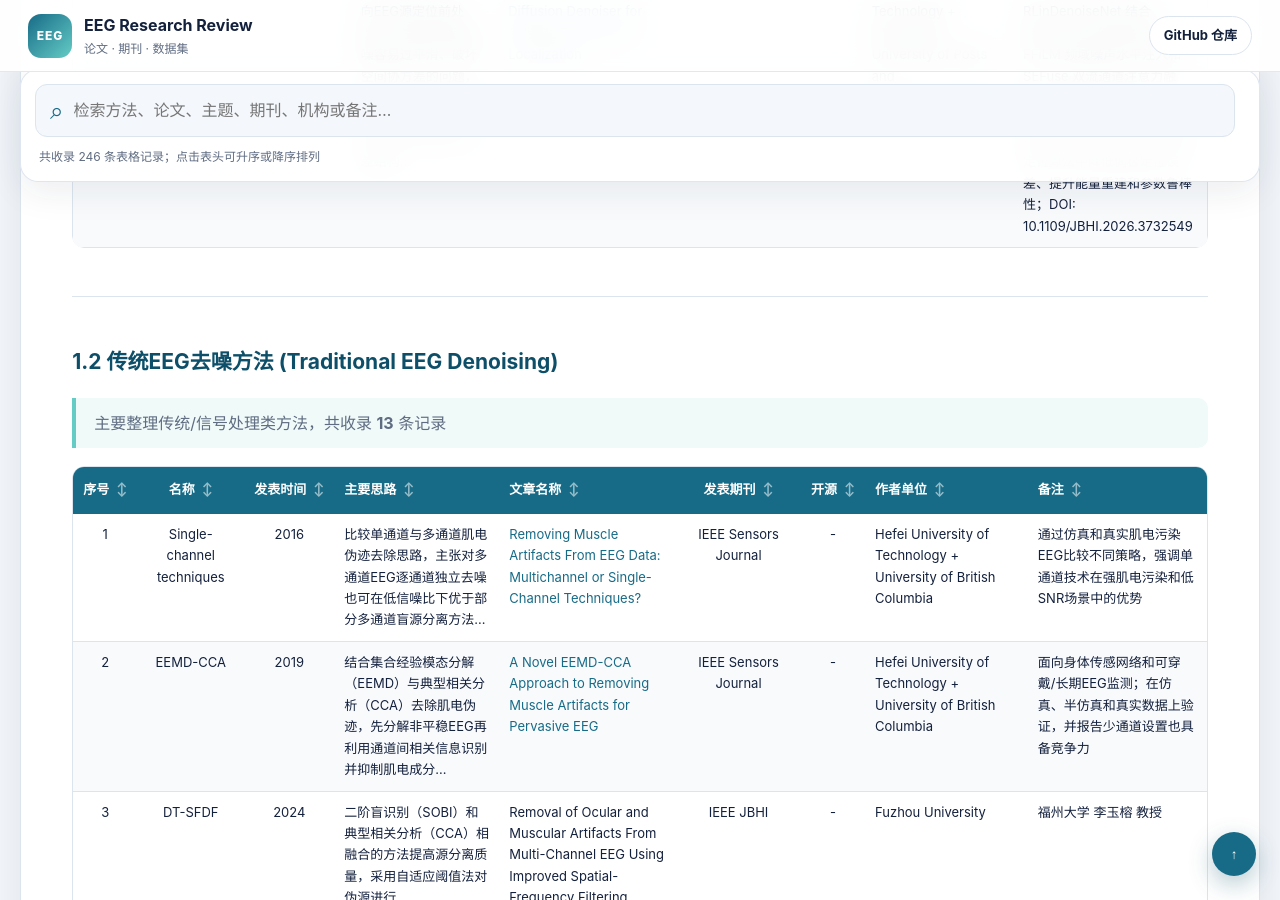
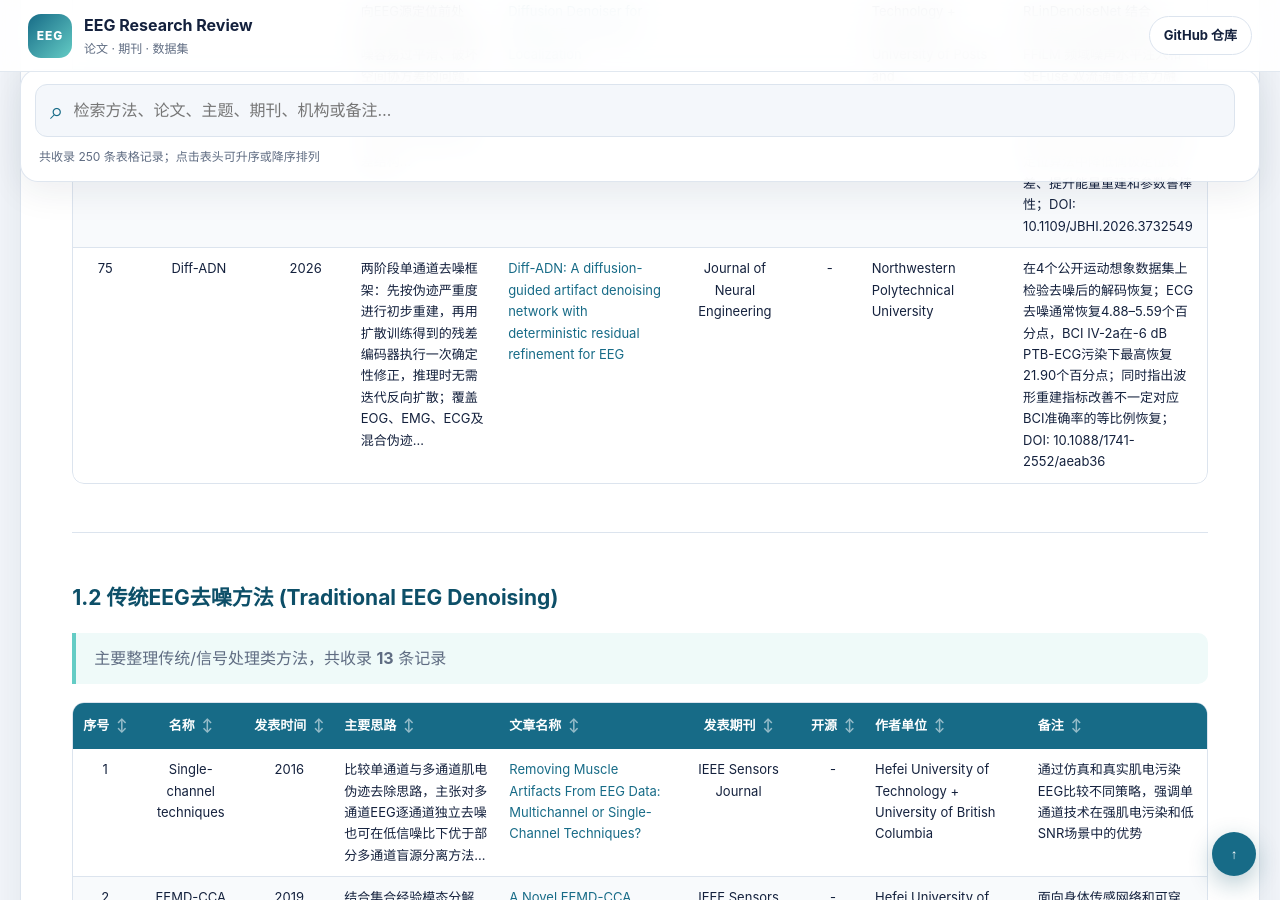
Before and after one commit to hanyilinn/EEG_Denoising_Review, a Jekyll site: the page built from docs/index.md, in a window 1280 px wide and 900 px high, scrolled down 12785 px. Built offline with Jekyll 4.4.1, drawn with Linux system fonts in a browser that asks for light colours; some of the changed text lies outside the part shown.

Commit message:
Add four EEG research papers

```diff
--- a/docs/index.md
+++ b/docs/index.md
@@ -40,7 +40,7 @@
 
 #### 1.1.1 时间线总览
 
-> 共收录 **74** 条记录（截至2026年）
+> 共收录 **75** 条记录（截至2026年）
 
 | 年份 | 方法数量 |
 |:---:|:---:|
@@ -130,6 +130,7 @@
 | 72 | Gated Artifact Management | 2026 | 面向低密度干电极眼镜式EEG的门控伪迹管理管线；先用轻量级gate classifier识别含伪迹窗口，仅在需要时触发后续处理，再结合时域特征检测、卷积循环网络三分类伪迹识别和U-Net去噪自编码器进行校正... | [A Gated Artifact Management Pipeline for Low-Density Eyewear EEG](https://iopscience.iop.org/article/10.1088/1361-6579/ae99ab) | Physiological Measurement | - | Politecnico di Milano + EssilorLuxottica SA + Università di Pavia | 针对可穿戴眼镜式低密度EEG；29名受试者留一被试评估，gate balanced accuracy 0.89，三类伪迹分类balanced accuracy 0.84、median macro-F1 0.83，端到端median normalized RMSE 0.19、spectral cosine similarity 0.89；强调避免对干净神经活动过度处理并兼容资源受限设备 |
 | 73 | MTGNet | 2026 | 任务导向、频谱引导的EEG去噪框架；用并行Mamba-Transformer主干建模时频依赖，Guidance Network估计噪声强度，TACR-LoRA在无干净参考的下游任务上做轻量适配... | [MTGNet: A task-oriented and spectrally guided framework for EEG denoising](https://iopscience.iop.org/article/10.1088/1741-2552/ae9ef1) | Journal of Neural Engineering | - | Tianjin University + Tiangong University | 在EEGDenoiseNet上处理EMG/EOG/混合伪迹，并在MDD半仿真分类和真实疲劳EEG分类中验证下游效用；报告EMG/EOG/混合伪迹S-RRMSE相对最强基线分别降低18.9%、31.5%、14.0%，真实疲劳分类准确率较未处理输入提升6.20-6.69个百分点 |
 | 74 | EEG-CPDD | 2026 | 协方差保持的条件扩散EEG去噪框架，面向EEG源定位前处理；针对MSE驱动去噪容易过平滑、破坏空间协方差的问题，通过概率式信号重建和噪声信息引导来保持源定位所需的协方差结构... | [EEG-CPDD: A Covariance-Preserving Diffusion Denoiser for Reliable EEG Source Localization](https://ieeexplore.ieee.org/document/11683990) | IEEE JBHI | - | Guangdong University of Technology + Chongqing University of Posts and Telecommunications | IEEE Fellow 李远清老师组论文；噪声预测网络 RLinDenoiseNet 结合 RLinFormer 低秩注意力、FFiLM 频域噪声水平注入和 SEFuse 双流通道注意力融合；摘要报告在多个benchmark上提升去噪效果、保持空间协方差，并在多种源定位算法中降低偶极定位误差、提升能量重建和参数鲁棒性；DOI: 10.1109/JBHI.2026.3732549 |
+| 75 | Diff-ADN | 2026 | 两阶段单通道去噪框架：先按伪迹严重度进行初步重建，再用扩散训练得到的残差编码器执行一次确定性修正，推理时无需迭代反向扩散；覆盖EOG、EMG、ECG及混合伪迹... | [Diff-ADN: A diffusion-guided artifact denoising network with deterministic residual refinement for EEG](https://pubmed.ncbi.nlm.nih.gov/42772331/) | Journal of Neural Engineering | - | Northwestern Polytechnical University | 在4个公开运动想象数据集上检验去噪后的解码恢复；ECG去噪通常恢复4.88–5.59个百分点，BCI IV-2a在-6 dB PTB-ECG污染下最高恢复21.90个百分点；同时指出波形重建指标改善不一定对应BCI准确率的等比例恢复；DOI: 10.1088/1741-2552/aeab36 |
 
 ---
 
@@ -190,6 +191,7 @@
 | 10 | EEG-AI | 2026 | 构建human-in-the-loop的EEG预处理智能体系统，由LLM驱动决策agent调用EEG分析工具，结合标准预处理、多个ICA/伪迹分类器概率输出和迭代推理循环，决定ICA成分保留/剔除及是否重跑分析；每轮通过closed-loop policy复评以提高可复现性、可审计性和专家监督效率 | [EEG-AI: An agentic system for AI-assisted semi-automated EEG preprocessing and artifact removal](https://www.sciencedirect.com/science/article/pii/S0165027026000890) | Journal of Neuroscience Methods | - | Unity Health Toronto + University of Toronto + Western University + Toronto Metropolitan University | EEG agent方向的代表性系统论文；在合成EEG和专家标注真实数据上评估artifact detection、ICA分类和重建质量，相对专家标注基线报告Pearson r=0.666±0.188、RMSE=5×10^-6±1×10^-6 |
 | 11 | AutocleanEEG-ICVision | 2026 | 在EEG Autoclean平台中加入基于视觉语言模型的ICA伪迹分类agent，将ICA dashboard的地形图、频谱、时间序列等可视化作为输入，自动输出脑源/眼动/肌肉/心电/通道噪声等类别、置信度和可解释理由，用于半自动artifact rejection和人工复核 | [AutocleanEEG - ICVision: Automated ICA Artifact Classification Using Vision-Language AI](https://ieeexplore.ieee.org/document/11539774) | ICMI 2026 | 是 | Cincinnati Children’s Hospital / University of Cincinnati | 面向AI-assisted EEG preprocessing与XAI；关键词包括AI-agent、Vision-language AI、ICA component、artifact rejection和BCI；适合作为智能体/多模态AI辅助EEG去噪工具方向补充 |
 | 12 | MTGNet | 2026 | 先用EEGDenoiseNet学习通用去噪先验，再通过TACR-LoRA在MDD和疲劳分类任务中只依赖任务标签适配，目标是“去噪后下游分类仍有用”而不是单纯压低重构误差 | [MTGNet: A task-oriented and spectrally guided framework for EEG denoising](https://iopscience.iop.org/article/10.1088/1741-2552/ae9ef1) | JNE | - | Tianjin University + Tiangong University | 使用ShallowNet、TCNet、EEGNet做跨分类器验证，并做Dataset II/III跨数据集迁移；结果表明MTGNet不是只服务某一个分类器，但作者也承认真实任务只验证了MDD和疲劳，泛化到MI、睡眠、情绪、癫痫等还需进一步验证 |
+| 13 | SQI-GEDAI Benchmark | 2026 | 在统一无伪迹处理基线下系统比较9种自动EEG伪迹处理方法，并提出SQI引导的GEDAI，仅修正信号质量较差的通道—时间段，以减少对原始EEG的不必要改动... | [Automated Artifact Removal in EEG Age Prediction: A systematic comparison](https://arxiv.org/abs/2609.31195) | Arxiv | - | Yneuro + collaborating institutions | 在TUEG训练脑龄模型，并零目标域拟合地测试ds005385、LEMON和TDBRAIN；只有GEDAI与SQI-GEDAI在3种深度网络上稳定改善MAE和R²，其余方法平均无益或有害；SQI门控将中位修改比例由74.78%降至42.80%，说明伪迹处理必须用目标下游任务验证 |
 
 ---
 
@@ -213,6 +215,7 @@
 | 10 | CEReBrO | 2025 | Compact Encoder for Representations of Brain Oscillations，使用per-channel patch tokenization和alternating attention同时建模通道内时间动态与跨通道空间关系... | [CEReBrO: Compact Encoder for Representations of Brain Oscillations Using Efficient Alternating Attention](https://arxiv.org/abs/2501.10885) | Arxiv | [是](https://github.com/pulp-bio/BioFoundation) | ETH Zurich + University of Bologna | 小型、可复现、偏高效EEG基础模型；后续S-CEReBrO扩展到连续EEG监测 |
 | 11 | ZUNA / ZUNA1.1 | 2026 | 380M参数扩散自编码EEG/BCI基础模型，面向任意通道布局的EEG重建、缺失通道补全、去噪和超分辨率；ZUNA1.1进一步支持更灵活的变长序列与局部片段重建... | [ZUNA](https://arxiv.org/abs/2602.18478) / [ZUNA1.1](https://arxiv.org/abs/2607.27308) | Arxiv | [是](https://huggingface.co/Zyphra/ZUNA1.1) | Zyphra | 与EEG去噪网页高度相关，已在深度学习去噪表中单独列为ZUNA1.1 |
 | 12 | MSBraM | 2026 | Multi-Scale self-supervised Brain foundation Model，先用多尺度neural tokenizer将原始EEG离散为不同时间分辨率semantic codes，再用curriculum multi-scale masking学习层级动态... | [MSBraM: A Multi-scale Self-supervised Brain Foundation Model for Hierarchical EEG Dynamics Learning](https://arxiv.org/abs/2607.21402) | Arxiv | - | - | 强调EEG内在多尺度时间结构，适合作为后LaBraM时代的多尺度自监督路线 |
+| 13 | EEGDM | 2026 | 基于生成式扩散的EEG自监督表征学习框架；使用结构化状态空间模型进行扩散预训练以捕获长程时间依赖，再通过Latent Fusion Module融合多层扩散表征完成下游分类... | [EEGDM: Label-Efficient EEG Representation Learning with Generative Diffusion Model](https://doi.org/10.1109/JBHI.2026.3737616) | IEEE JBHI | [是](https://github.com/jhpuah/EEGDM) | Xiamen University Malaysia + University Malaya Medical Center + collaborators | 在TUEV事件分类、CHB-MIT癫痫检测和IIIC癫痫分类上验证；强调以更少预训练和适配样本获得有竞争力的结果，并开源训练代码与预训练/微调检查点；由2025年预印本更新为2026年正式期刊论文 |
 
 #### 1.5.2 基础模型评测与适配研究
 
@@ -230,7 +233,7 @@
 
 ### 1.6 EEG Agent相关研究 (EEG Agent Related Studies)
 
-> 共收录 **4** 条记录
+> 共收录 **5** 条记录
 
 | 序号 | 名称 | 发表时间 | 主要思路 | 文章名称 | 发表期刊 | 开源 | 作者单位 | 备注 |
 |:---:|:---:|:---:|:---|:---|:---:|:---:|:---|:---|
@@ -238,6 +241,7 @@
 | 2 | BrainAgent | 2026 | LLM驱动的多智能体脑信号理解框架，由中心supervisor协调多个专门子智能体，将自然语言意图转化为可执行的端到端脑信号处理流程... | [BrainAgent: A Large Language Model-Driven Multi-Agent Framework for Autonomous Brain Signal Understanding](https://arxiv.org/abs/2606.25400) | Arxiv | - | Zhejiang University | 进一步强调层级式多智能体、长流程自动化和脑信号分析benchmark，覆盖范围比单纯EEG更广 |
 | 3 | EasyBCI Agent | 2026 | 面向BCI/神经数据预处理的两阶段LLM智能体；Plan Agent生成不暴露原始数据的Data Fingerprint并选择文献依据的算子序列，Execution Agent生成、运行并自纠错代码，结合质量门控经验库复用策略... | [EasyBCI Agent: Towards Universal Neural Data Preprocessing for Brain-Computer Interfaces](https://arxiv.org/abs/2607.29007) | Arxiv | - | - | 与EEG去噪/预处理最相关；在EEG固定线性分类器评估中，报告比人工pipeline更能保留下游任务相关可分性 |
 | 4 | CogEEGAgent | 2026 | 面向认知EEG分析的可审计智能体，基于MNE-Python，将LLM意图理解与确定性科学执行分离，并通过typed contracts、confirmation access控制和selection-aware verification降低自适应搜索带来的假阳性风险... | [CogEEGAgent: Toward Autonomous Cognitive EEG Analysis with Grounded Execution and Selection-Aware Verification](https://arxiv.org/abs/2607.25045) | Arxiv | [是](https://github.com/dengzhe-hou/CogEEGAgent) | Tohoku University | 更偏认知EEG统计分析自动化；对未来构建可审计EEG benchmark agent有参考价值 |
+| 5 | AutoBCI | 2026 | 面向跨任务EEG解码网络设计的双智能体框架：Designer Agent基于多轮实验反馈生成和改进网络结构，Forecaster Agent结合模型代码、训练协议和早期学习曲线预测完整训练性能并筛选候选模型... | [AutoBCI: Forecast-Guided Agentic Neural Architecture Discovery for EEG-Based Brain-Computer Interfaces](https://arxiv.org/abs/2609.35456) | Arxiv | - | Nanyang Technological University + The University of Hong Kong + Southeast University | 在运动想象、情绪识别和睡眠分期共14个数据集上评估6种LLM；最佳自动发现架构平均balanced accuracy为64.16%，略高于REVE的63.87%；PEEK将早期性能预测MAE由2.20降至1.36个百分点，并估计减少44.9%的训练epoch |
 
 ---
 
```
Also changed, not shown: other parts of docs/index.md (+3 -3 lines).
